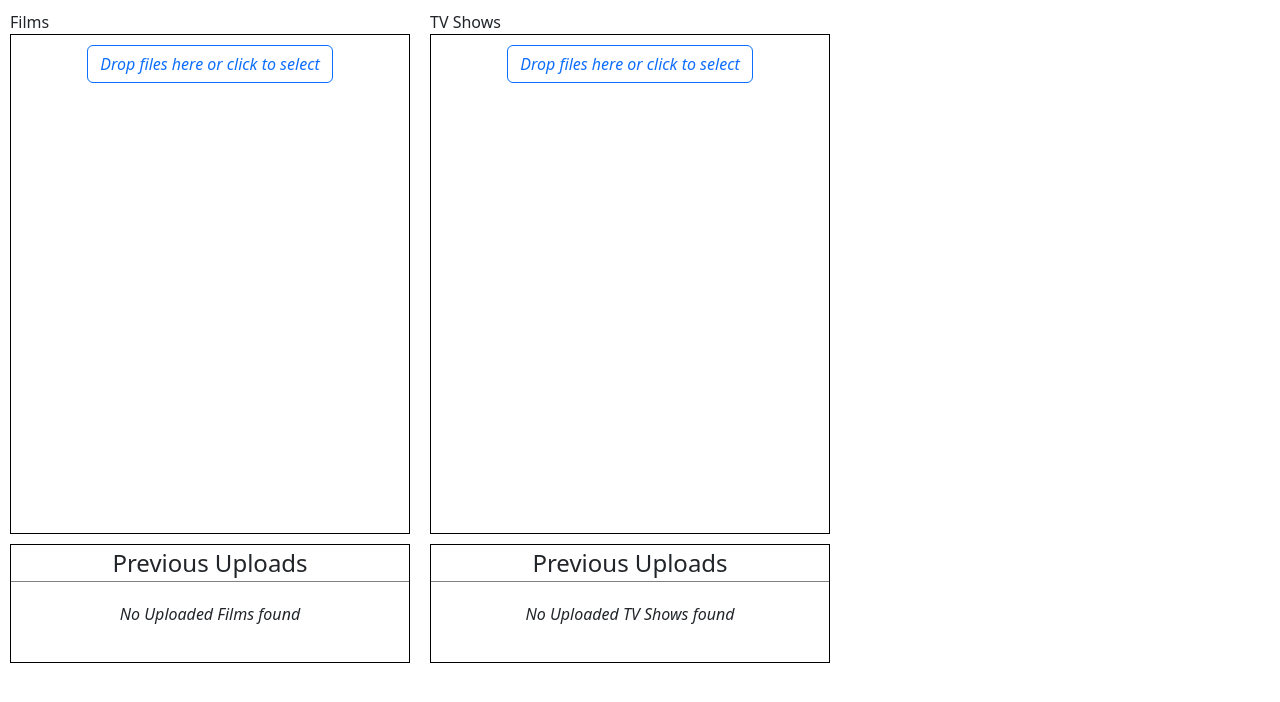
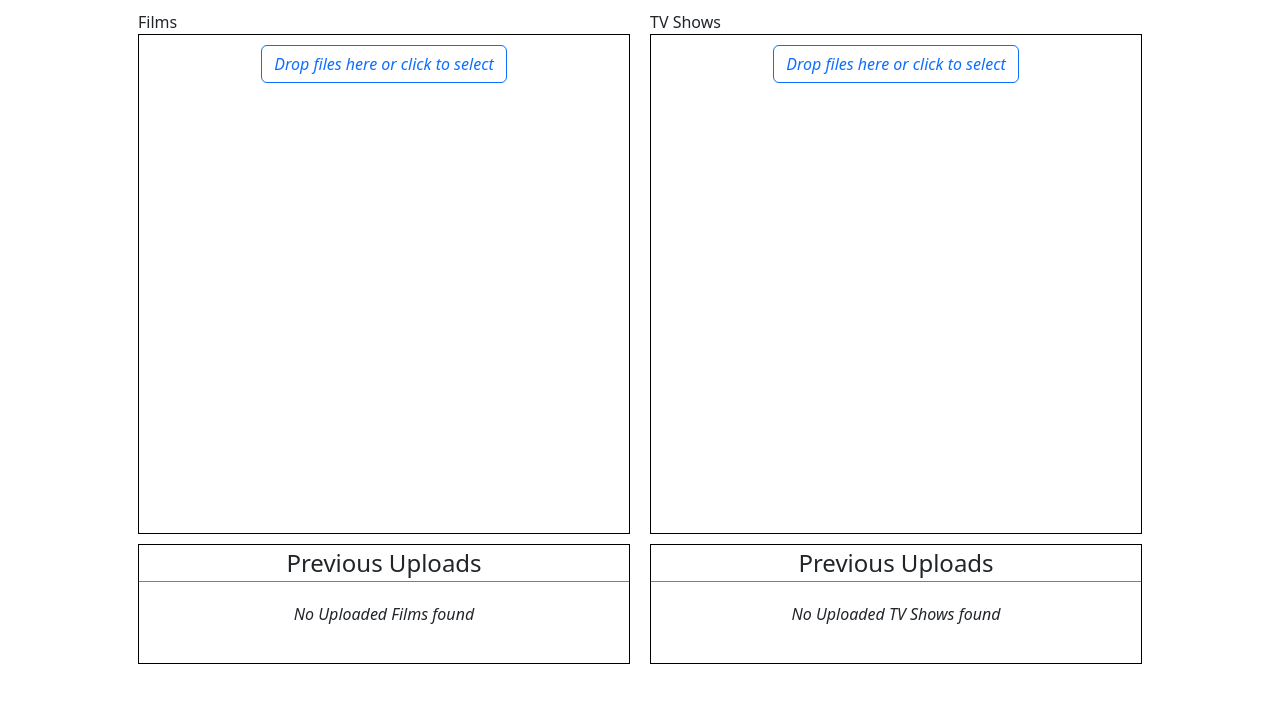
Before and after one commit to evilduck95/file-catcher-web, a React (Create React App) app: page / in a window 1280 px wide. Shown: the top 702 px of the page. Built offline with nearby package versions, Linux system fonts and the light colour scheme.

Commit message:
Rearranged components on page.

```diff
--- a/src/App.jsx
+++ b/src/App.jsx
@@ -4,8 +4,11 @@ import {FILM, TV_SHOW} from "./util/fileTypes";
 import styled from "styled-components";
 
 const UploadersContainer = styled.div`
+    width: 80%;
+    margin: auto;
     display: flex;
     flex-direction: row;
+    justify-content: space-between;
 `;
 
 
--- a/src/components/FileListDisplay.jsx
+++ b/src/components/FileListDisplay.jsx
@@ -8,7 +8,8 @@ const FilesListContainer = styled.div`
     //float: left;
     position: relative;
 
-    width: 400px;
+    //width: 400px;
+width: 100%;
     min-height: 500px;
     display: flex;
     flex-direction: column-reverse;
--- a/src/components/FileUploadList.jsx
+++ b/src/components/FileUploadList.jsx
@@ -1,16 +1,11 @@
 import React, {useRef, useState} from "react";
 import FileListDisplay from "./FileListDisplay";
 import styled from "styled-components";
-import {FILM} from "../util/fileTypes";
 import OldFilesDisplay from "./OldFilesDisplay";
 
 const FileUploadContainer = styled.div`
+    width: 500px;
     margin: 10px;
-`;
-
-const BufferSpace = styled.div`
-    height: 10px;
-    position: relative;
 `;
 
 const FileUploadList = ({headerText = 'Add Files', fileType}) => {
--- a/src/components/OldFilesDisplay.jsx
+++ b/src/components/OldFilesDisplay.jsx
@@ -3,12 +3,11 @@ import styled from "styled-components";
 import FileRow from "./FileRow";
 
 const DisplayContainer = styled.div`
-    width: 400px;
+    min-height: 120px;
     margin-top: 10px;
     padding-bottom: 10px;
     display: flex;
     flex-direction: column;
-    justify-content: flex-end;
     align-items: center;
     border: solid black 1px;
 `;
@@ -18,6 +17,12 @@ const Header = styled.div`
     font-size: x-large;
     text-align: center;
     border-bottom: grey 1px solid;
+`;
+
+const ListContainer = styled.div`
+    display: flex;
+    flex-direction: column;
+    justify-content: space-around;
 `;
 
 const PlaceholderRow = styled.div`
@@ -32,16 +37,19 @@ const OldFilesDisplay = ({fileType}) => {
 
     // TODO Add index to these as they're in a list.
     const displayFileInfo = (savedJob) => {
-        return(
-            <FileRow file={savedJob.file} fileType={fileType} isSavedUpload={true} existingJobId={savedJob.jobId} existingJobState={savedJob.jobStatus} />
+        return (
+            <FileRow file={savedJob.file} fileType={fileType} isSavedUpload={true} existingJobId={savedJob.jobId}
+                     existingJobState={savedJob.jobStatus}/>
         )
     };
 
-    return(
+    return (
         <DisplayContainer>
             <Header>Previous Uploads</Header>
-            {savedJobs.length === 0 && <PlaceholderRow>No Uploaded {fileType.replace('tv_show', 'TV Shows').replace('film', 'Films')} found</PlaceholderRow>}
-            {savedJobs.length > 0 && savedJobs.map(f => displayFileInfo(f))}
+            <ListContainer>
+                {savedJobs.length === 0 && <PlaceholderRow>No Uploaded {fileType.replace('tv_show', 'TV Shows').replace('film', 'Films')} found</PlaceholderRow>}
+                {savedJobs.length > 0 && savedJobs.map(f => displayFileInfo(f))}
+            </ListContainer>
         </DisplayContainer>
     );
 };
```
